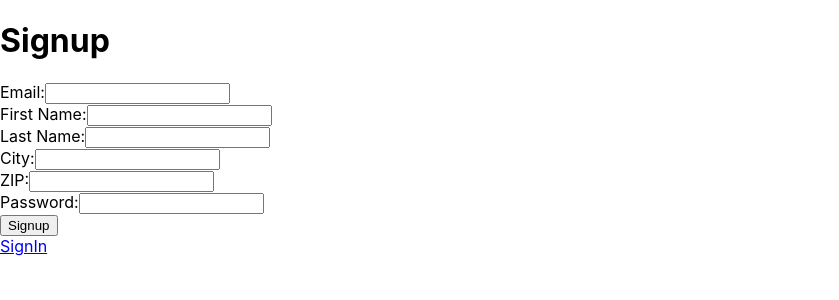
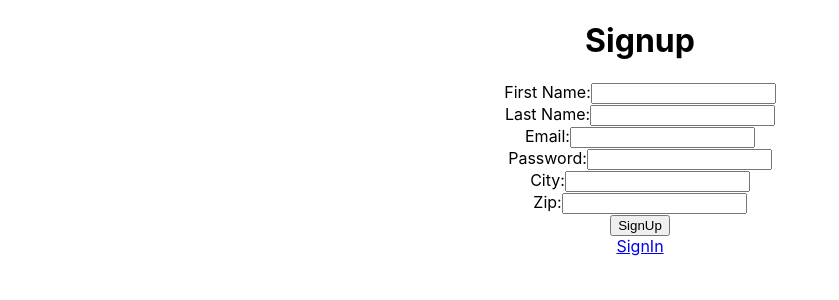
Before and after one commit to umur/waa-july-2023-react-1, a React (Create React App) app in the folder frontend/: page / in a window 1280 px wide. Both pictures are taken after a click on the link "Signup". Shown: the top 300 px of the page, without its empty margins (0-839 px from the left). Built offline with nearby package versions, Linux system fonts and the light colour scheme.

Commit message:
Add call api for sign in / sign up

```diff
--- a/frontend/package.json
+++ b/frontend/package.json
@@ -6,6 +6,7 @@
     "@testing-library/jest-dom": "^5.16.5",
     "@testing-library/react": "^13.4.0",
     "@testing-library/user-event": "^13.5.0",
+    "axios": "^1.4.0",
     "react": "^18.2.0",
     "react-dom": "^18.2.0",
     "react-scripts": "5.0.1",
--- a/frontend/src/App.js
+++ b/frontend/src/App.js
@@ -13,7 +13,7 @@ function App() {
     setShowComponent(!showComponent);
   };
   return (
-<div>
+<div className='App'>
 
       {showComponent ? <SignIn /> : <SignUp />}
 
--- a/frontend/src/SignIn.js
+++ b/frontend/src/SignIn.js
@@ -1,20 +1,63 @@
-import React from "react";
+import axios from "axios";
+import React, { useState } from "react";
+
+const SignIn = () => {
+
+  const [signInState, setSignInState] = useState({
+    email: "",
+    password: ""
+  });
+  const onCreateButtonClicked = (event) => {
+    const copy = { ...signInState };
+
+    axios.post("http://localhost:8080/uaa/signin", copy, {
+      headers: {
+        'Content-Type': 'application/json'
+      }
+    }).then(function (response) {
+      if (response.status == 200) {
+        console.log("logged in");
+        localStorage.setItem("accessToken", JSON.stringify(response.data.accessToken));
+        localStorage.setItem("refreshToken", JSON.stringify(response.data.refreshToken));
+      }
+      console.log(response);
+    })
+      .catch(function (error) {
+        console.log(error);
+      });
+
+  }
+  const onChanged = (event) => {
+    const copy = { ...signInState };
+    copy[event.target.name] = event.target.value;
+    setSignInState(copy);
+  }
 
 
-const SignIn = ()=>{
+  return (<div className="SignIn">
+    <h1>Signin</h1>
+    Email:
+    <input
+      type="text"
+      value={signInState.email}
+      name="email"
+      onChange={onChanged}
+    />
+    <br />
+    Password:
+    <input
+      type="text"
+      value={signInState.password}
+      name="password"
+      onChange={onChanged}
+    />
+    <br />
+    <input
+      type="button"
+      onClick={onCreateButtonClicked}
+      value="Signin" />
 
-    return (<div className="SignIn">
-          <h1>Signin</h1>
-          <form id="signin-form">
-            <label for="email">Email:</label>
-            <input type="email" id="email" required />
-            <br />
-            <label for="password">Password:</label>
-            <input type="password" id="password" required />
-            <br />
-            <button type="submit">Signin</button>
-          </form>
-          </div>)
+  </div>)
 }
 
 
--- a/frontend/src/SignUp.js
+++ b/frontend/src/SignUp.js
@@ -1,32 +1,99 @@
-import React from "react";
+import axios from "axios";
+import React, { useState } from "react";
 
 
-const SignUp = ()=>{
+const SignUp = () => {
+
+      const [signUpState, setSignUpState] = useState({
+            email: "",
+            password: "",
+            firstname:"",
+            lastname:"",
+            city:"",
+            zip:""
+          });
+          const onCreateButtonClicked = (event) => {
+            const copy = { ...signUpState };
+
+            axios.post("http://localhost:8080/uaa/signup", copy, {
+              headers: {
+                'Content-Type': 'application/json'
+              }
+            }).then(function (response) {
+              if (response.status == 200) {
+                console.log("logged in");
+                localStorage.setItem("accessToken", JSON.stringify(response.data.accessToken));
+                localStorage.setItem("refreshToken", JSON.stringify(response.data.refreshToken));
+              }
+              console.log(response);
+            })
+              .catch(function (error) {
+                console.log(error);
+              });
+
+          }
+          const onChanged = (event) => {
+            const copy = { ...signUpState };
+            copy[event.target.name] = event.target.value;
+            setSignUpState(copy);
+          }
 
       return (<div className="SignUp">
             <h1>Signup</h1>
-          <form id="signup-form">
-    <label for="email">Email:</label>
-    <input type="email" id="signup-email" required />
+            First Name:
+            <input
+                  type="text"
+                  value={signUpState.firstname}
+                  name="firstname"
+                  onChange={onChanged}
+            />
             <br />
-    <label for="firstName">First Name:</label>
-    <input type="text" id="signup-firstname" required />
+            Last Name:
+            <input
+                  type="text"
+                  value={signUpState.lastname}
+                  name="lastname"
+                  onChange={onChanged}
+            />
             <br />
-    <label for="lastName">Last Name:</label>
-    <input type="text" id="signup-lastname" required />
+            Email:
+            <input
+                  type="text"
+                  value={signUpState.email}
+                  name="email"
+                  onChange={onChanged}
+            />
             <br />
-    <label for="city">City:</label>
-    <input type="text" id="signup-city" required />
+            Password:
+            <input
+                  type="text"
+                  value={signUpState.password}
+                  name="password"
+                  onChange={onChanged}
+            />
             <br />
-    <label for="zip">ZIP:</label>
-    <input type="text" id="signup-zip" required />
+            City:
+            <input
+                  type="text"
+                  value={signUpState.city}
+                  name="city"
+                  onChange={onChanged}
+            />
             <br />
-    <label for="password">Password:</label>
-    <input type="password" id="signup-password" required />
+            Zip:
+            <input
+                  type="text"
+                  value={signUpState.zip}
+                  name="zip"
+                  onChange={onChanged}
+            />
             <br />
-    <button type="submit">Signup</button>
-    </form>
-          </div>)
+            <input
+                  type="button"
+                  onClick={onCreateButtonClicked}
+                  value="SignUp" />
+
+      </div >)
 }
 
 
```
Also changed, not shown: 2 other files (tests, documents, lock files or other folders). Lines whose indentation alone changed are shown as unchanged.
